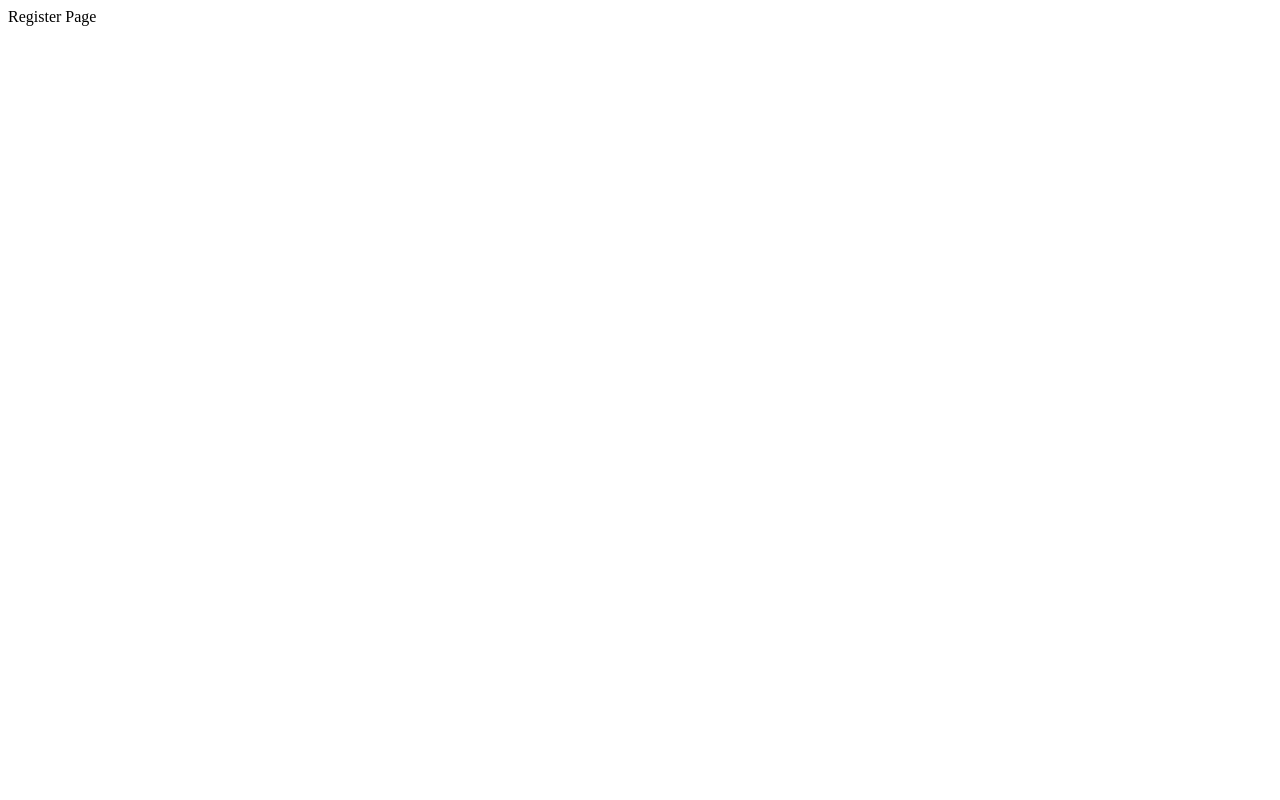
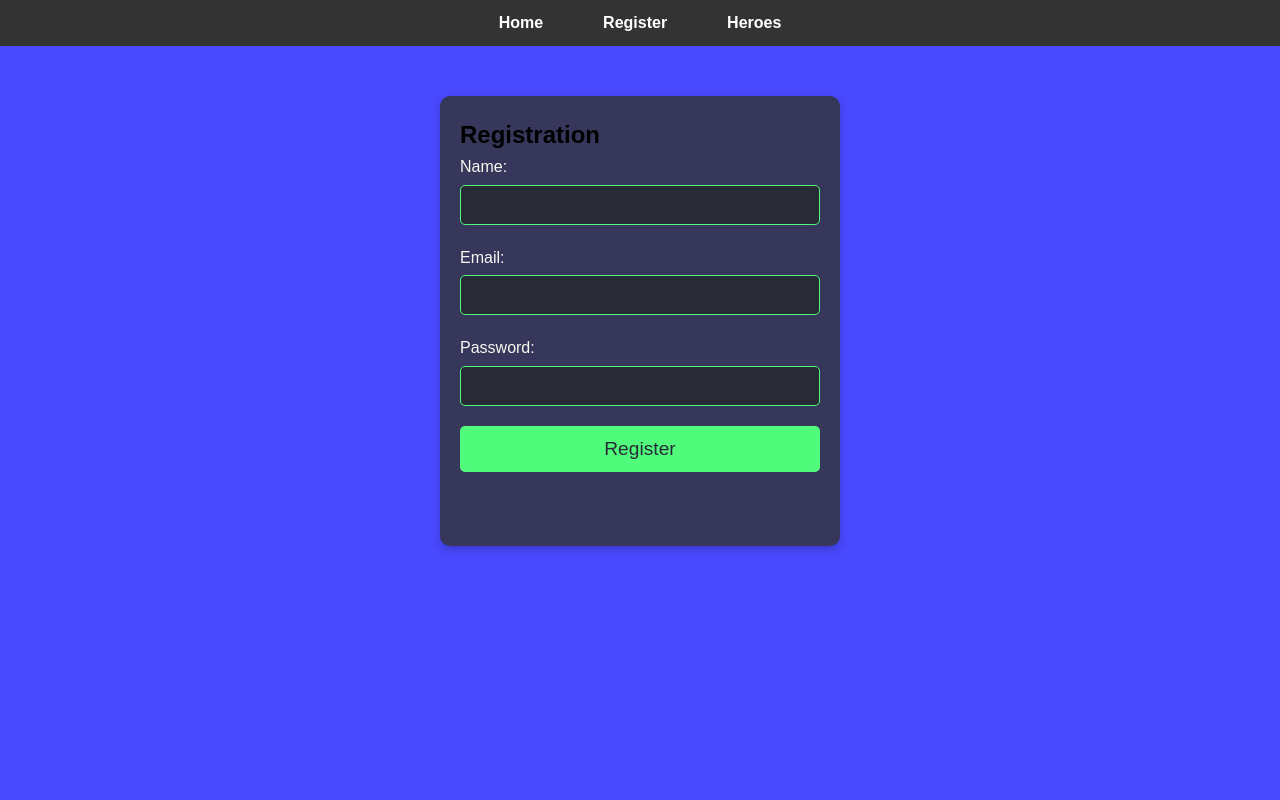
Before and after one commit to dev-azimjon-tech/heroes, a Flask app: page /register in a window 1280 px wide. Before the commit the page is almost empty. Run offline with Flask 3, Linux system fonts and the light colour scheme.

Commit message:
Commit for register logic and frontend

```diff
--- a/app.py
+++ b/app.py
@@ -1,26 +1,78 @@
 from flask import Flask, render_template
 
+import os
+import secrets
+from flask import Flask, render_template, request, redirect, flash, url_for
+from flask_bcrypt import Bcrypt
+from flask_wtf import FlaskForm
+from wtforms import StringField, PasswordField
+from wtforms.validators import DataRequired, Email, Length
 app = Flask(__name__)
 
 @app.route('/')
 def home():
     return render_template('home.html')
 
-@app.route('/library')
-def library():
-    return "Library Page"
-
-@app.route('/create_planet')
-def create_planet():
-    return "Create Planet Page"
-
 @app.route('/register')
 def register():
-    return "Register Page"
+    return render_template("register.html")
 
 @app.route('/heroes')
 def heroes():
-    return "Heroes Page"
+    return render_template("heroes.html")
+
+
+
+# Initialize Flask app
+
+
+# Generate or set secret key
+# Option 1: Use os.urandom or secrets.token_hex
+# app.secret_key = secrets.token_hex(32)  # Uncomment for development
+
+# Option 2: Use environment variable (best practice)
+app.secret_key = os.getenv('FLASK_SECRET_KEY', secrets.token_hex(32))
+
+# Initialize Bcrypt for password hashing
+bcrypt = Bcrypt(app)
+
+# In-memory users database (for demonstration purposes only)
+users_db = {}
+
+# Flask-WTF Form Class
+class RegistrationForm(FlaskForm):
+    name = StringField('Name', validators=[DataRequired(), Length(min=2, max=30)])
+    email = StringField('Email', validators=[DataRequired(), Email()])
+    password = PasswordField('Password', validators=[DataRequired(), Length(min=6)])
+
+def email_exists(email):
+    return email in users_db
+
+@app.route('/register', methods=['POST', 'GET'])
+def register():
+    form = RegistrationForm(request.form)
+
+    if request.method == 'POST' and form.validate_on_submit():
+        name = form.name.data
+        email = form.email.data
+        password = form.password.data
+
+        # Check if the email is already registered
+        if email_exists(email):
+            flash('Email is already registered, please log in or use a different email.', 'danger')
+            return redirect(url_for('register'))
+
+        # Hash the password
+        hashed_password = bcrypt.generate_password_hash(password).decode('utf-8')
+
+        # Save the user (in-memory for now)
+        users_db[email] = {'name': name, 'password': hashed_password}
+
+        # Flash a success message and redirect to the register page (or login page)
+        flash('You have successfully registered!', 'success')
+        return redirect(url_for('register'))  # Change this to a login page URL in a real app
+
+    return render_template('register.html', form=form)
 
 if __name__ == '__main__':
     app.run(debug=True)
--- /dev/null
+++ b/secret.py
@@ -0,0 +1,5 @@
+import secrets
+
+# Generate a 32-byte secret key
+secret_key = secrets.token_hex(32)
+print(secret_key)
--- a/static/css/style.css
+++ b/static/css/style.css
@@ -128,3 +128,73 @@ h1 {
     transition: 0.6s;
     box-shadow: turquoise;
 }
+/* Form Container Styles */
+.form-container {
+    max-width: 400px;
+    margin: 50px auto;
+    padding: 20px;
+    background-color: rgba(50, 50, 50, 0.8);
+    border-radius: 10px;
+    box-shadow: 0 4px 8px rgba(0, 0, 0, 0.2);
+    min-height: 450px;
+}
+
+/* Input Group Styles */
+.input-group {
+    margin-bottom: 20px;
+}
+
+.input-group label {
+    display: block;
+    margin-bottom: 5px;
+    color: #f8f8f2;
+    font-size: 1em;
+}
+
+.form-input {
+    width: 100%;
+    padding: 10px;
+    border: 1px solid #50fa7b;
+    border-radius: 5px;
+    background-color: #282a36;
+    color: #f8f8f2;
+    font-size: 1em;
+    transition: border-color 0.3s;
+}
+
+.form-input:focus {
+    outline: none;
+    border-color: #ff79c6;
+    background-color: #44475a;
+}
+
+.form-button {
+    width: 100%;
+    padding: 12px;
+    background-color: #50fa7b;
+    border: none;
+    border-radius: 5px;
+    color: #282a36;
+    cursor: pointer;
+    font-size: 1.2em;
+    box-sizing: border-box;
+    transition: 0.3s;
+}
+
+.form-button:hover {
+    background-color: #40e36b;
+}
+
+/* Flash Messages */
+ul {
+    list-style-type: none;
+    padding: 0;
+}
+
+.flash-danger {
+    color: red;
+}
+
+.flash-success {
+    color: green;
+}
--- a/templates/base.html
+++ b/templates/base.html
@@ -11,13 +11,22 @@
         <nav>
             <ul>
                 <li><a href="{{ url_for('home') }}">Home</a></li>
-                <li><a href="{{ url_for('library') }}">Library</a></li>
-
                 <li><a href="{{ url_for('register') }}">Register</a></li>
                 <li><a href="{{ url_for('heroes') }}">Heroes</a></li>
             </ul>
         </nav>
     </header>
-    {% block content %}{% endblock %}
+    {% with messages = get_flashed_messages(with_categories=true) %}
+    {% if messages %}
+        <ul>
+            {% for category, message in messages %}
+                <li class="flash-{{ category }}">{{ message }}</li>
+            {% endfor %}
+        </ul>
+    {% endif %}
+{% endwith %}
+
+{% block content %}{% endblock %}
+
 </body>
 </html>
--- /dev/null
+++ b/templates/heroes.html
@@ -0,0 +1,4 @@
+{% extends 'base.html' %}
+{% block content %}
+<h1>Heroes Page!!</h1>
+{% endblock %}
--- /dev/null
+++ b/templates/register.html
@@ -0,0 +1,21 @@
+{% extends 'base.html' %}
+{% block content %}
+<div class="form-container">
+    <form method="post" class="register-form">
+        <h2>Registration</h2>
+        <div class="input-group">
+            <label for="name">Name:</label>
+            <input type="text" name="name" id="name" class="form-input" required>
+        </div>
+        <div class="input-group">
+            <label for="email">Email:</label>
+            <input type="email" name="email" id="email" class="form-input" required>
+        </div>
+        <div class="input-group">
+            <label for="password">Password:</label>
+            <input type="password" name="password" id="password" class="form-input" required>
+        </div>
+        <button type="submit" class="form-button">Register</button>
+    </form>
+</div>
+{% endblock %}
```
